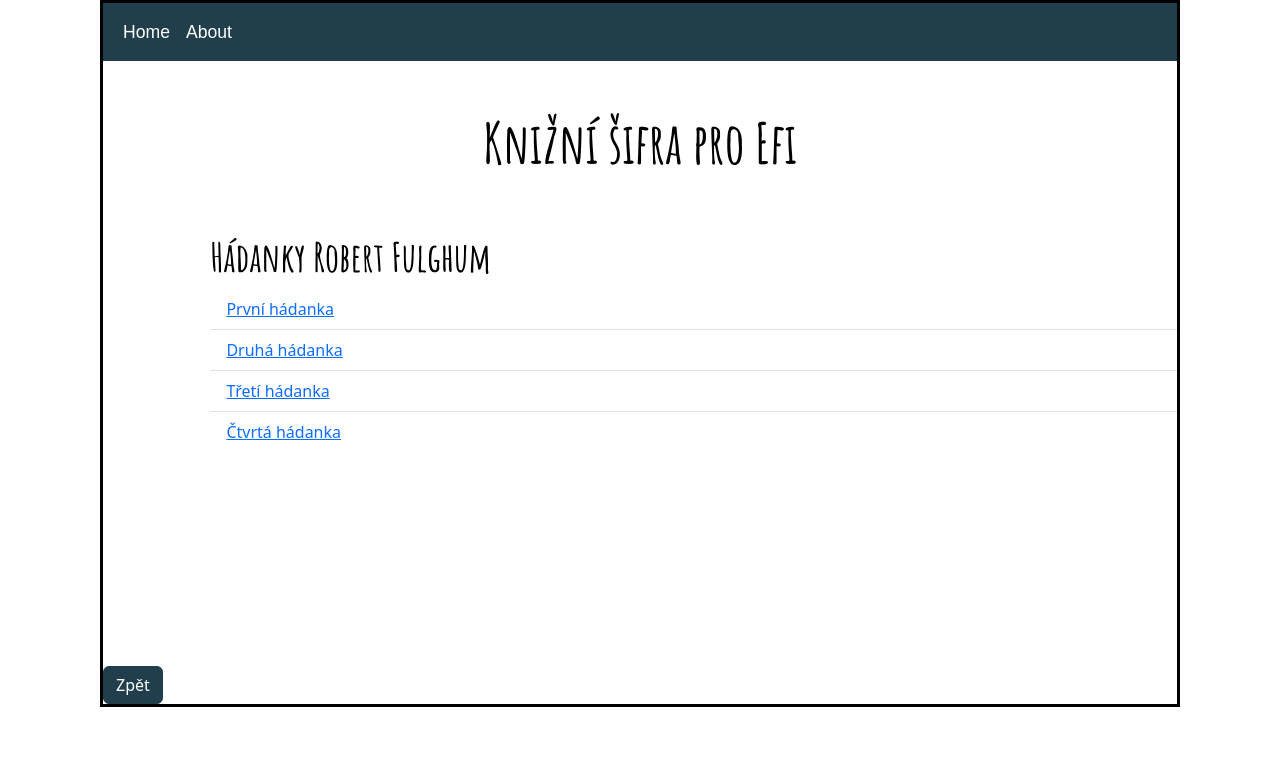
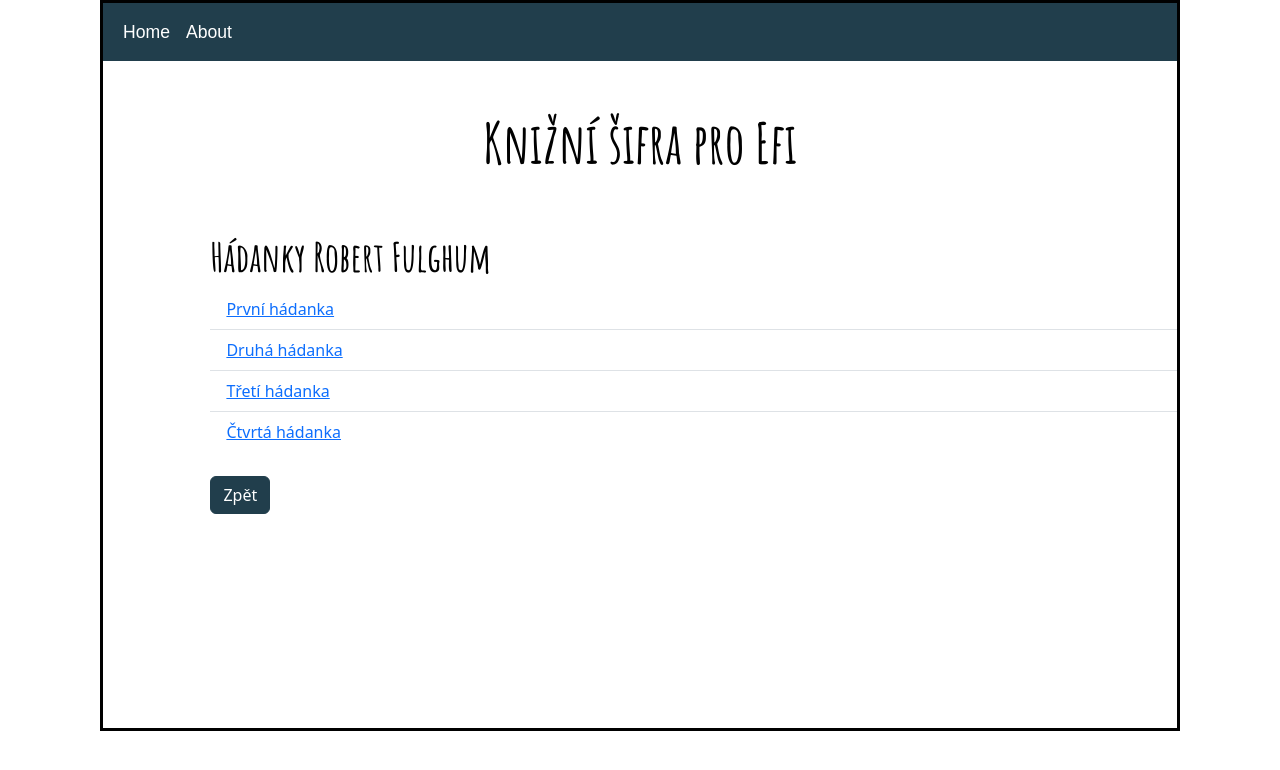
Before and after one commit to klarikhal/knizni_sifra_pro_efi.github.io, a Jekyll site: the page built from _uvody/fulghum_uvod.md, in a window 1280 px wide. Shown: the top 770 px of the page. Built offline with Jekyll 4.4.1, drawn with Linux system fonts in a browser that asks for light colours.

Commit message:
Fix button alignment for consistency in navigation

```diff
--- a/_uvody/fulghum_uvod.md
+++ b/_uvody/fulghum_uvod.md
@@ -11,7 +11,7 @@ order_number: 2
 	<body>
 		<div class="uvod">
 			<h1>{{ page.title }}</h1>
-			<ul class="list-group list-group-flush">
+			<ul class="list-group list-group-flush  mb-4">
 				{% for hadanka in site.robert_fulghum %}
 				<li class="list-group-item">
 					<a href="{{ site.baseurl }}/{{ hadanka.url }}">{{ hadanka.title }}</a>
@@ -19,9 +19,7 @@ order_number: 2
 				</li>
 				{% endfor %}
 			</ul>
-		</div>
-		<div>
-		<a href="{{ site.baseurl }}" class="btn btn-info">Zpět</a>
+			 <a href="{{ site.baseurl }}" class="btn btn-info">Zpět</a>
 		</div>
 	</body>
 </html>
```
Also changed, not shown: 1 other file.
